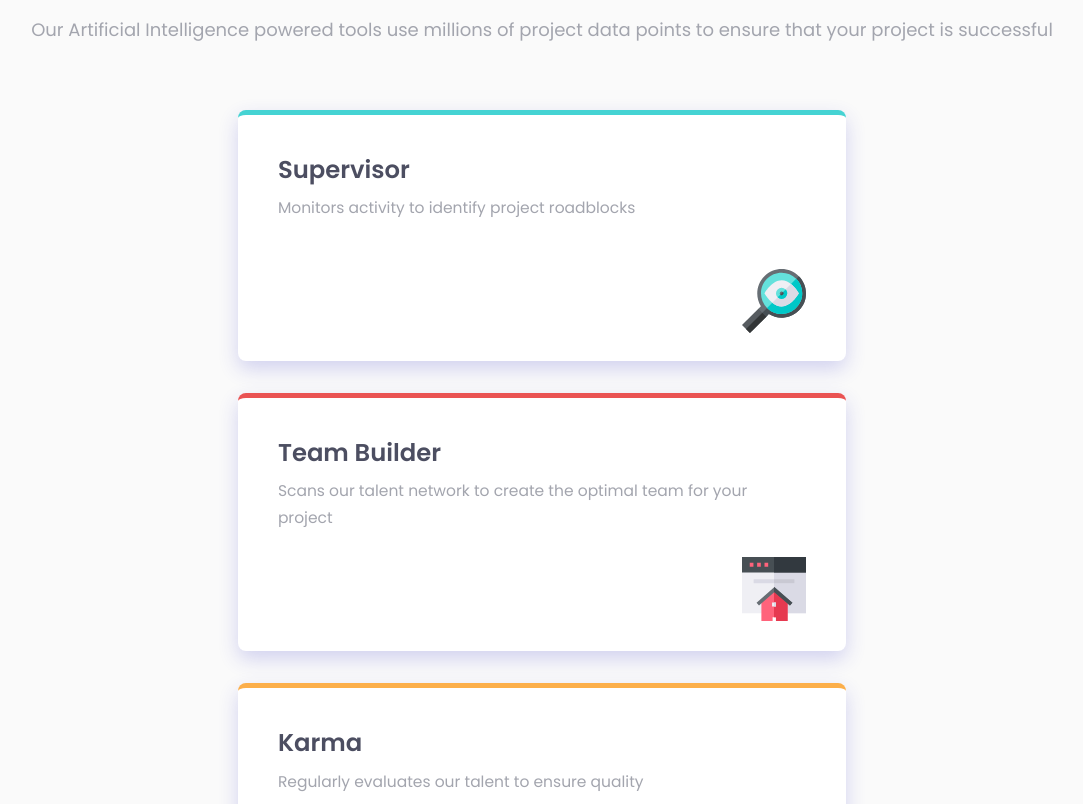
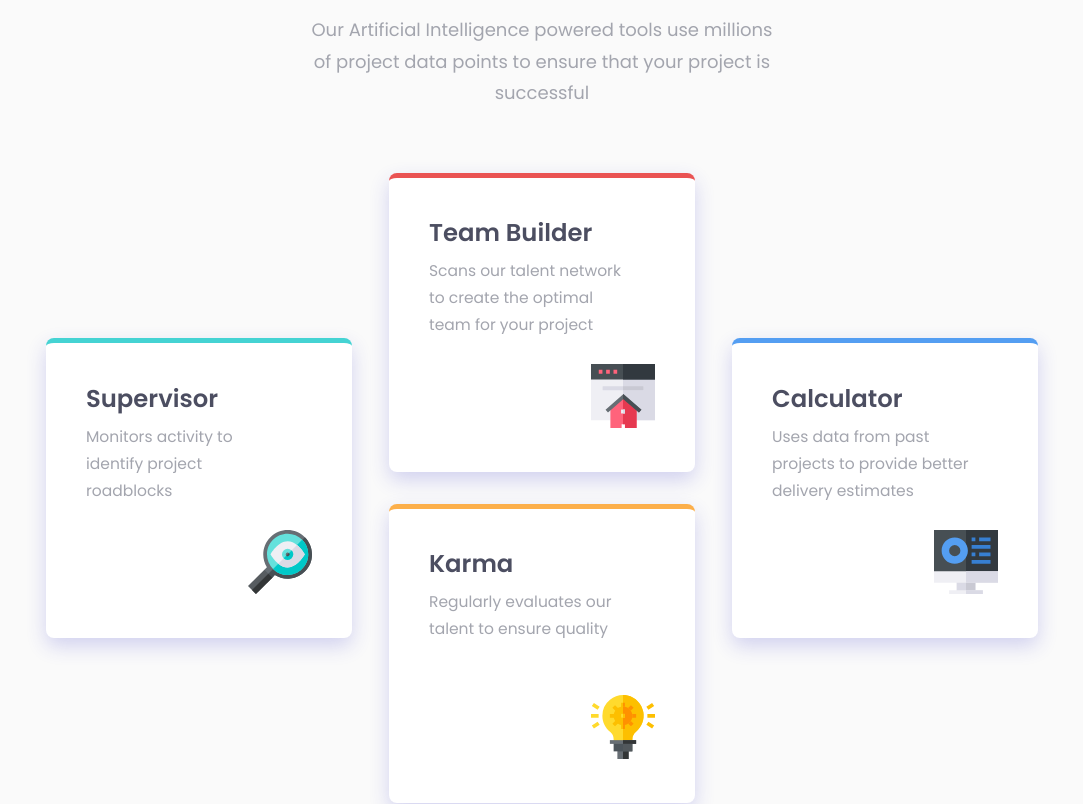
Before and after one commit to ximenavf92/frontend-mentor-challenges, a plain HTML site: page four-card-feature/index.html in a window 1280 px wide. Shown: the part 162-966 px from the top of the page, without its empty margins (98-1181 px from the left). Drawn offline with Linux system fonts and the light colour scheme.

Commit message:
desktop styles and add hover state to cards

```diff
--- a/four-card-feature/styles.css
+++ b/four-card-feature/styles.css
@@ -70,6 +70,13 @@ h1 span {
     gap: 10px 0;
 }
 
+.service-card:hover {
+    transform-origin: center;
+    transform: scale(1.025);
+    box-shadow: 0 8px 20px rgba(50, 50, 200, .15);
+    transition: ease-in-out .35s;
+}
+
 .service-card--text {
     grid-area: 1 / 1 / 2 / 3;
 }
@@ -109,9 +116,38 @@ h1 span {
     border-color: var(--color4);
 }
 
+@media (min-width: 1200px) {
+    .service-card--grid {
+        margin: 3em 10% 5em;
+        grid-template-columns: repeat(3, 1fr);
+        grid-template-rows: repeat(4, 1fr);
+        gap: 0 5px;
+    }
 
+    .service-card {
+        margin: 1em;
+    }
 
-@media (min-width: 1440px) {}
+    .intro-description {
+        width: 40%;
+    }
+
+    .service-card--supervisor {
+        grid-area: 2 / 1 / 4 / 2;
+    }
+
+    .service-card--teambuilder {
+        grid-area: 1 / 2 / 3 / 3;
+    }
+
+    .service-card--karma {
+        grid-area: 3 / 2 / 5 / 3;
+    }
+
+    .service-card--calculator {
+        grid-area: 2 / 3 / 4 / 4;
+    }
+}
 
 /* === FrontendMentor.io Attribution === */
 footer {
@@ -130,5 +166,5 @@ footer {
 }
 
 .attribution a {
-    color: hsl(189, 50%, 61%);
+    color: hsl(189, 100%, 62%);
 }
```
